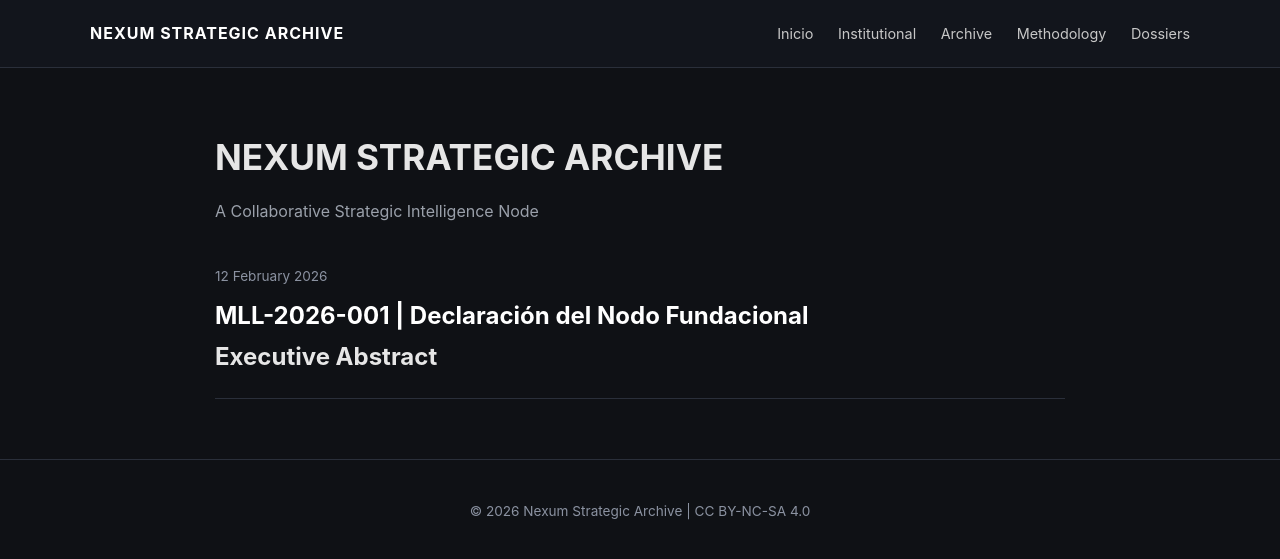
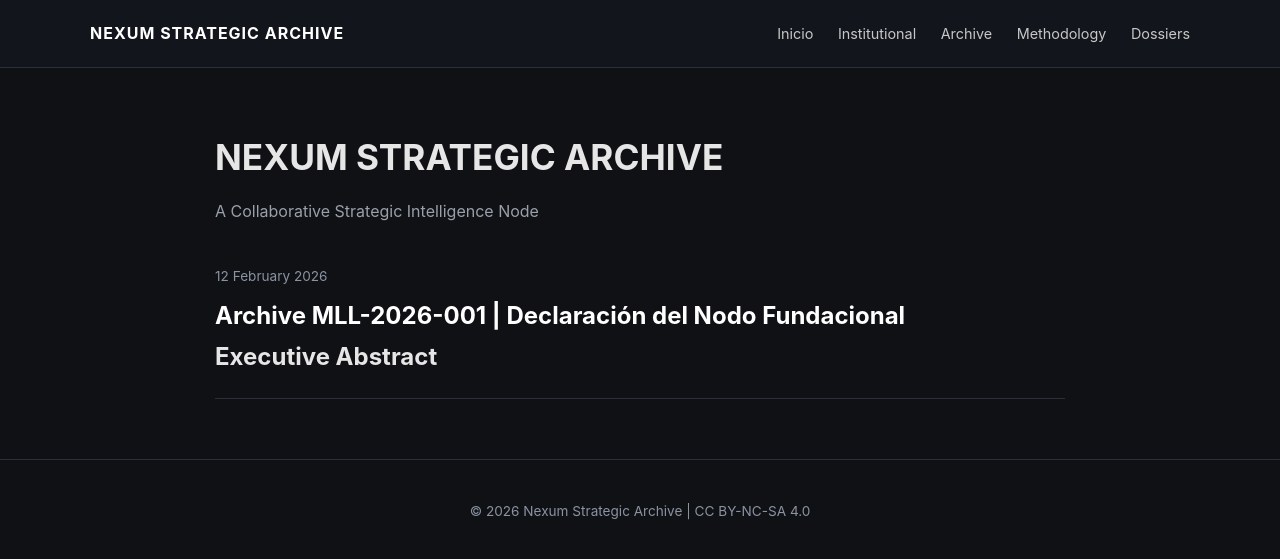
Before and after one commit to NerdyAr/nexum-strategic-archive, a Jekyll site: the page built from index.html, in a window 1280 px wide. Shown: the top 559 px of the page. Built offline with Jekyll 4.4.1, drawn with Linux system fonts in a browser that asks for light colours.

Commit message:
Update index.html

```diff
--- a/index.html
+++ b/index.html
@@ -15,6 +15,7 @@ layout: default
           {{ post.date | date: "%d %B %Y" }}
         </div>
         <h2>
+          <a href="{{ '/archive/' | relative_url }}">Archive</a>
           <a href="{{ post.url | relative_url }}">{{ post.title }}</a>
         </h2>
         <p>{{ post.excerpt }}</p>
```
